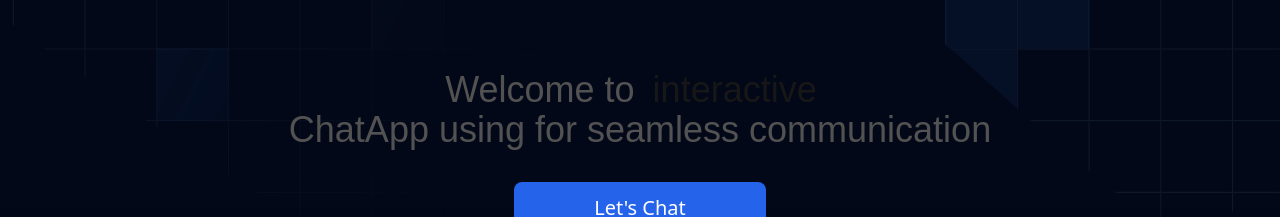
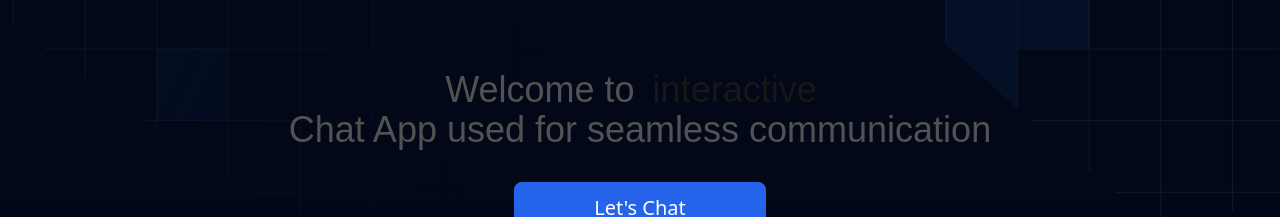
Before and after one commit to Arnab7456/ChatRoom-App, a React (Vite) app: page / in a window 1280 px wide. Shown: the part 206-423 px from the top of the page. Built offline with nearby package versions, Linux system fonts and the light colour scheme.

Commit message:
Update Body.tsx

```diff
--- a/src/landing/Body.tsx
+++ b/src/landing/Body.tsx
@@ -8,7 +8,7 @@ export default function Body() {
         <div className="flex flex-col justify-center items-center h-[35rem] px-4">
             <div className="text-4xl font-normal text-neutral-600 dark:text-neutral-400 text-center">
                 Welcome to <FlipWords words={words} /> <br />
-                ChatApp  using for seamless communication
+                Chat App  used for seamless communication
             </div>
             <Link to="/chat">
                 <button className="mt-8 text-xl font-sans font-medium bg-blue-600 px-20 py-3 rounded-lg text-white hover:bg-blue-800   transition">
```
